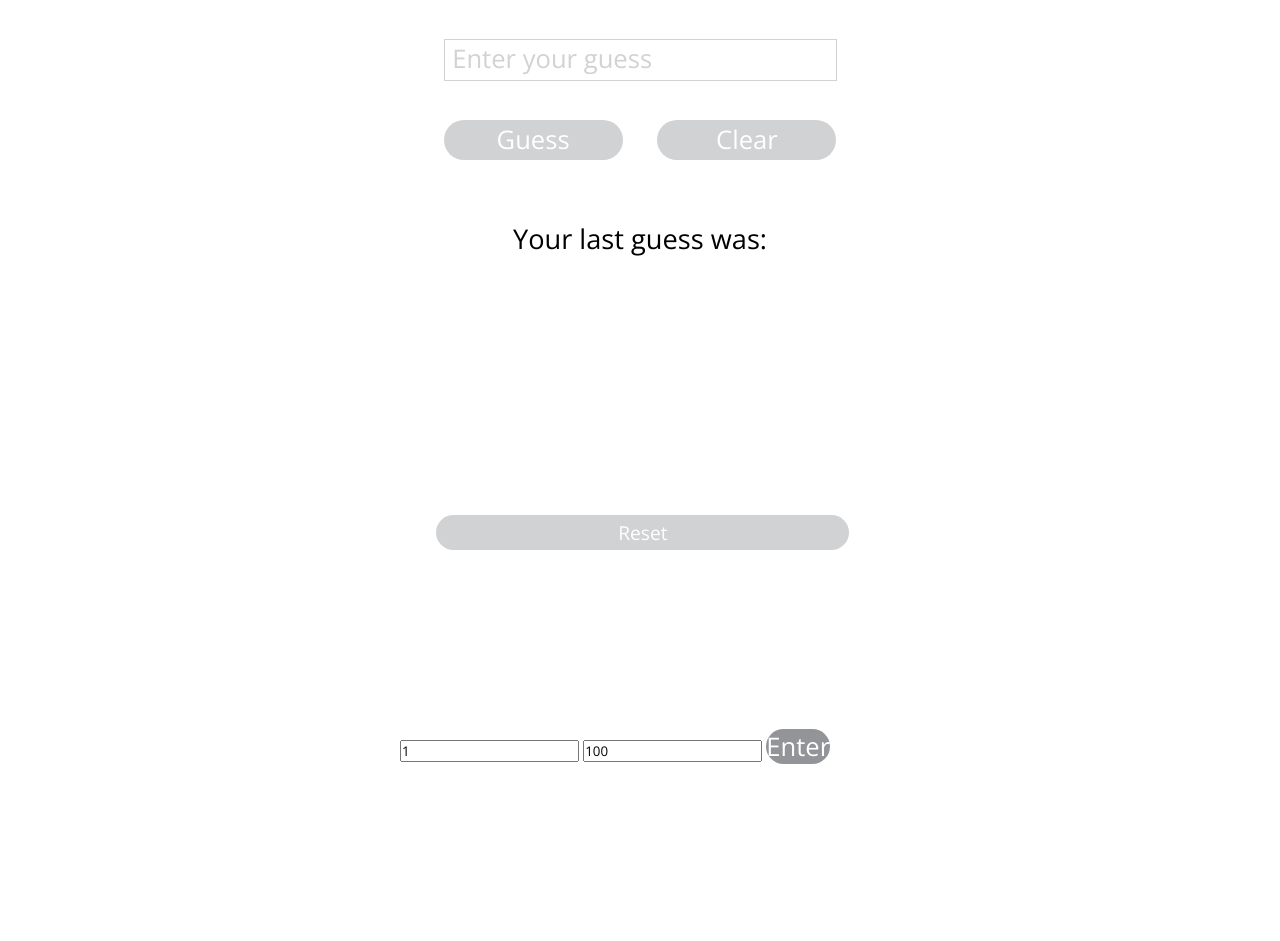
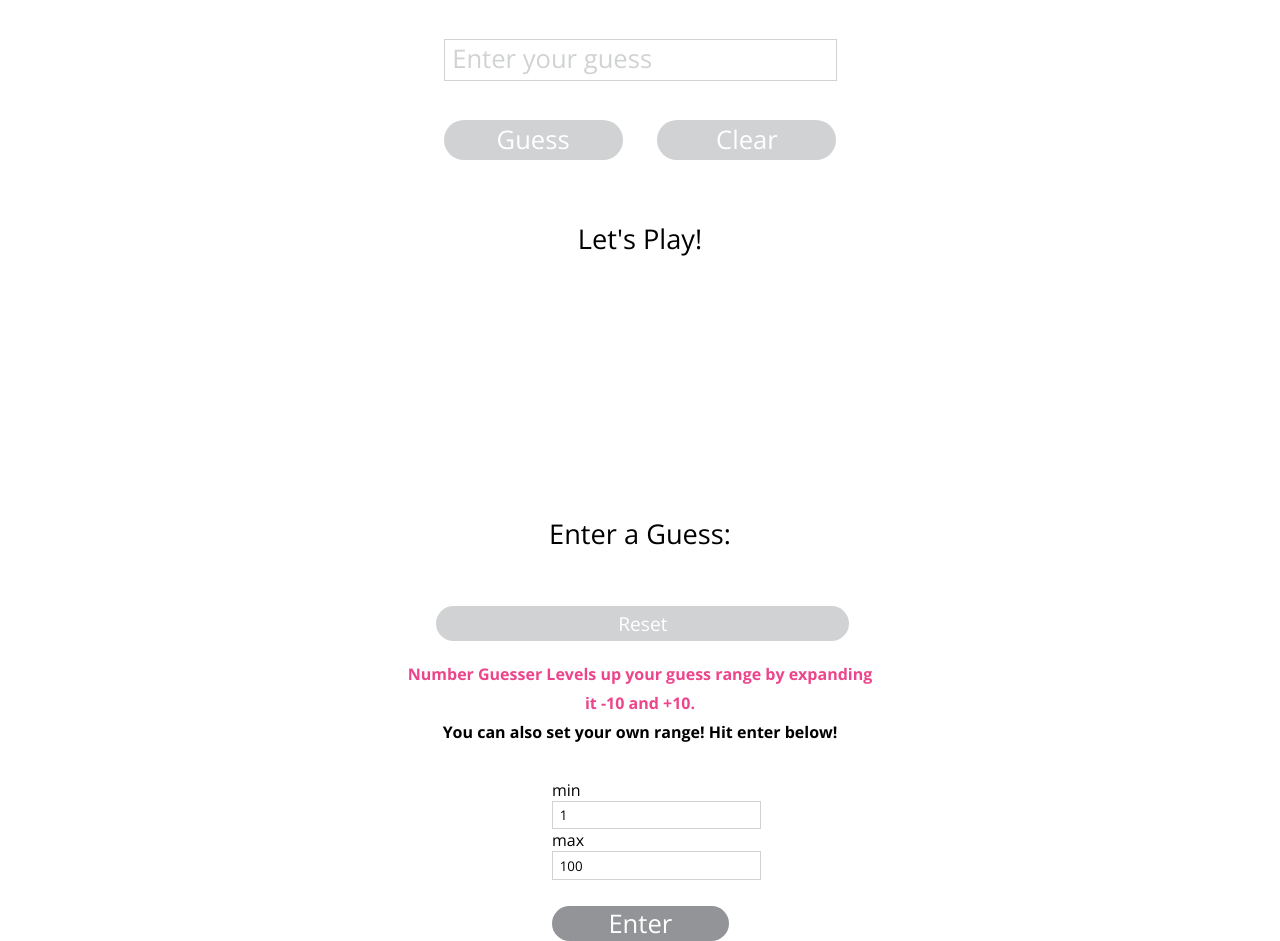
Before and after one commit to thetabloom/numberguesser, a plain HTML site: page index.html in a window 1280 px wide. Shown: the part 107-1048 px from the top of the page. Before the commit the page ends 871 px from the top, so only its background shows below. Drawn offline with nearby package versions, Linux system fonts and the light colour scheme.

Commit message:
Final Commit

```diff
--- a/index.html
+++ b/index.html
@@ -18,19 +18,28 @@
             <button class="button-clear" aria-label="clear the field button"disabled>Clear
             </button>
         </form>
-          <h2 class="last-guess-was">Your last guess was:
+          <h2 class="last-guess-was">Let's Play!
           </h2>
             <p class="output">
             </p>
-          <h2 class="too-low-too-high">
+          <h2 class="too-low-too-high">Enter a Guess:
           </h2>
             <button class="button-reset" disabled="true">Reset
             </button>
-            <p class="range-output">
-            </p>
-          <form class="range">
-          <input type="number"  class="min-range" value= "1">
-          <input type="number" class="max-range" value="100">
+              <p class="range-output">
+                Number Guesser Levels up your guess range by expanding it -10 and +10.
+              </p>
+              <p class="your-own-range-output">
+                You can also set your own range!
+                Hit enter below!
+              </p>
+        <form class="range">
+          <label for="min">min
+            <input type="number" class="min-range" value="1">
+          </label>
+          <label for="max">max
+            <input type="number" class="max-range" value="100">
+          </label>
             <button class="button-max" >Enter
             </button>
         </form>
--- a/script.js
+++ b/script.js
@@ -7,6 +7,7 @@ var buttonMin = document.querySelector('.button-min');
 var buttonMax = document.querySelector('.button-max');
 var lowHigh = document.querySelector( '.too-low-too-high');
 var output = document.querySelector('.output');
+var lastGuessText = document.querySelector('.last-guess-was')
 var rangeOutput = document.querySelector('.range-output')
 var randomNumber = Math.floor(Math.random() * 100 + 1);
 var minRange = document.querySelector('.min-range');
@@ -17,13 +18,16 @@ buttonGuess.addEventListener('click', function(event) {
   event.preventDefault();
   displayGuess();
   var randomNumber = Math.floor(Math.random() * 100 + 1);
+  lastGuessText.innerText = 'Your last guess was:'
+  clearInputField();
 });
 
 buttonClear.addEventListener('click', function (event) {
   event.preventDefault();
   guess.value = '';
-  output.innerText = '';
-  lowHigh.innerText = '';
+  lastGuessText.innerText = "Keep Going!"
+  output.innerText = String.fromCodePoint(0x2728);
+  lowHigh.innerText = 'Guess a number:';
 });
 
 buttonMax.addEventListener('click', function (event) {
@@ -32,6 +36,7 @@ buttonMax.addEventListener('click', function (event) {
 });
 
 buttonReset.addEventListener('click', function (event) {
+  output.innerText = ''
   resetRandom();
 });
 
@@ -48,12 +53,17 @@ function displayGuess() {
   } else if (parsedNumber < randomNumber) {
     lowHigh.innerText = 'That is too low :(';
   } else if (parsedNumber === randomNumber) {
-    lowHigh.innerText = 'BOOM!';
+    lowHigh.innerText = randomNumber + ' BOOM!';
+    output.innerText = String.fromCodePoint(0x1F9D9);
     maxRange.value = 10 + parseInt(maxRange.value);
     minRange.value = -10 + parseInt(minRange.value);
     minMaxGuessRange();
   }
 }
+
+function clearInputField() {
+  guess.value = '';
+};
 
 function enableButtons(event) {
   event.preventDefault();
@@ -78,18 +88,6 @@ function minMaxGuessRange() {
 function resetRandom() {
   guess.value = '';
   output.innerText = '';
-  lowHigh.innerText = '';
+  lowHigh.innerText = 'Enter a guess, above!';
   var randomNumber = Math.floor(Math.random() * 100 + 1);
 }
-
-// Phase 3
-// Add additional inputs that allow the user to specify the minimum/maximum range.
-// Upon successful win, user’s range is updated:
-// Every time the user wins a round increase the maximum number by 10.
-// Every time the user wins a round decrease the minimum number by 10.
-// Appropriate UI is incorporated such that user understands what is happening.
-// (Pro-tip: You’ll need to adjust the input fields to accept the new minimum and maximum numbers.)
-
-// you could make your min-max function 1 function, where you are basically parsing the user input from both min input and max input and assigning them to a variable called minGuess or maxGuess
-
-// then you could reassign your get random number function and pass the minGuess and maxGuess as parameters
--- a/styles.css
+++ b/styles.css
@@ -24,10 +24,6 @@ h1 {
 
 .play {
   margin: 2.8em 0;
-}
-
-.range {
-  margin-top: 10em;
 }
 
 .player-guess-input-field {
@@ -61,10 +57,43 @@ button:hover {
   background-color: #ed458b;
 }
 
+button:hover:disabled {
+  background: #D0D2D3;
+}
+
 h2 {
   font-color: #404041;
+  font-size: 1.7em;
   text-align: center;
-  font-size: 1.7em;
+}
+
+.button-guess {
+  float: left;
+  padding: .1em;
+  margin-left: 1.7em;
+  width: 7em;
+}
+
+.button-clear {
+  float: right;
+  margin-right: 1.7em;
+  padding: .1em;
+  width: 7em;
+}
+
+.output {
+  color: #ed458b;
+  font-size: 11em;
+  height: 1em;
+  text-align: center;
+  margin-bottom: .2em;
+}
+
+.button-reset {
+  font-size: 1.2em;
+  margin: 0 0 1em 1.9em;
+  padding: .2em;
+  width: 21.5em;
 }
 
 .last-guess-was {
@@ -89,31 +118,39 @@ span {
   color: lightgrey;
 }
 
-.button-guess {
-  float: left;
-  width: 7em;
-  margin-left: 1.7em;
-  padding: .1em;
+.range {
+  display: block;
+  height: 10em;
+  margin-top: 2em;
+  width: 11em;
 }
 
-.button-clear {
-  float: right;
-  margin-right: 1.7em;
-  width: 7em;
-  padding: .1em;
+.range-output {
+  color: #ed458b;
+  font-weight: bold;
+  line-height: 1.8em;
+  text-align: center;
 }
 
-.output {
-  color: #ed458b;
-  font-size: 11em;
+.your-own-range-output {
+  color: black;
+  font-weight: bold;
+  line-height: 1.8em;
   text-align: center;
-  height: 1em;
-  margin-bottom: .2em;
 }
 
-.button-reset {
-  font-size: 1.2em;
-  margin: 0 0 1em 1.9em;
-  padding: .2em;
-  width: 21.5em;
+.max-range, .min-range {
+  border: 1.5px solid #d0d2d3;
+  height: 2em;
+  width: 15em;
 }
+
+input.max-range, input.min-range {
+  padding-left: .5em;
+  margin-right: .2em;
+}
+
+.button-max {
+  margin: 1em 4.1em 0 0;
+  width: 6.9em;
+}
```
